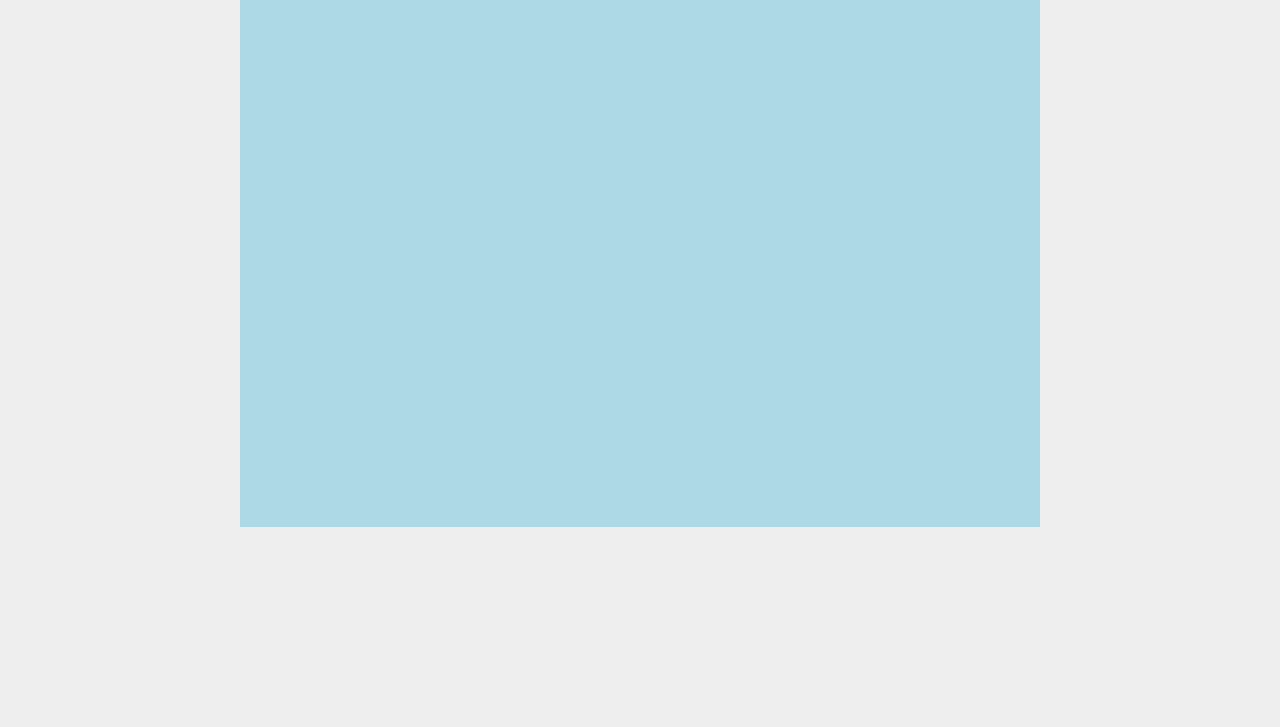
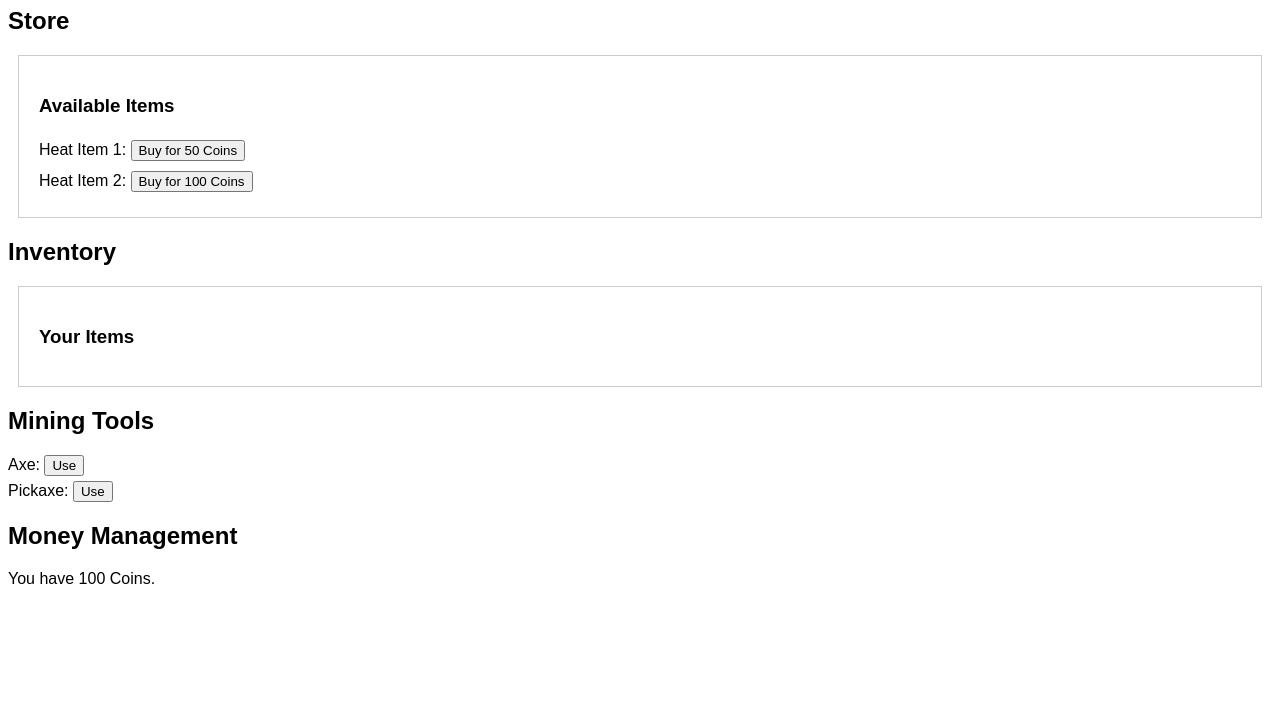
Before and after one commit to Grbldrbl/Climb-mount-everest, a plain HTML site: page index.html in a window 1280 px wide. Shown: the part 73-800 px from the top of the page. Drawn offline with Linux system fonts and the light colour scheme.

Commit message:
Update game title and enhance store functionality

```diff
--- a/index.html
+++ b/index.html
@@ -3,65 +3,63 @@
 <head>
     <meta charset="UTF-8">
     <meta name="viewport" content="width=device-width, initial-scale=1.0">
-    <title>Mount Everest Climbing Game</title>
+    <title>Climb Mount Everest</title>
     <style>
-        /* Basic styles here */
-        body {
-            margin: 0;
-            overflow: hidden;
-            background-color: #eee;
-        }
-        #gameCanvas {
-            display: block;
-            margin: auto;
-            background: lightblue;
-        }
-        /* Add more styles as needed */
+        body { font-family: Arial, sans-serif; }
+        #store { display: flex; flex-direction: column; padding: 20px; border: 1px solid #ccc; margin: 10px; }
+        #inventory { padding: 20px; border: 1px solid #ccc; margin: 10px; }
+        .item { margin: 5px 0; }
     </style>
 </head>
 <body>
-    <canvas id="gameCanvas" width="800" height="600"></canvas>
+    <h1>Welcome to Climb Mount Everest!</h1>
+    <h2>Store</h2>
+    <div id="store">
+        <h3>Available Items</h3>
+        <div class="item">Heat Item 1: <button onclick="buyItem('Heat Item 1', 50)">Buy for 50 Coins</button></div>
+        <div class="item">Heat Item 2: <button onclick="buyItem('Heat Item 2', 100)">Buy for 100 Coins</button></div>
+    </div>
+    <h2>Inventory</h2>
+    <div id="inventory">
+        <h3>Your Items</h3>
+        <div id="itemList"></div>
+    </div>
+    <h2>Mining Tools</h2>
+    <div class="item">Axe: <button onclick="useTool('axe')">Use</button></div>
+    <div class="item">Pickaxe: <button onclick="useTool('pickaxe')">Use</button></div>
+    <h2>Money Management</h2>
+    <p>You have <span id="money">100</span> Coins.</p>
+
     <script>
-        // Game Variables
-        let player, heatSystem, miningSystem, store, music;
+        let money = 100;
+        let inventory = [];
 
-        // Initialize the Game
-        function init() {
-            // Initialization code
-            player = { x: 100, y: 100, controls: 'desktop' };
-            heatSystem = { temperature: 20 };
-            miningSystem = { resources: [] };
-            store = {};
-            music = new Audio('path/to/music.mp3');
-            setupControls();
-            // Start game loop
-            gameLoop();
+        function buyItem(item, cost) {
+            if (money >= cost) {
+                money -= cost;
+                inventory.push(item);
+                document.getElementById('money').innerText = money;
+                updateInventory();
+                alert('Purchased ' + item);
+            } else {
+                alert('Not enough money!');
+            }
         }
 
-        // Control setup
-        function setupControls() {
-            // Desktop and mobile controls setup
-            document.addEventListener('keydown', handleKeyPress);
-            // Add mobile joystick setup here
+        function updateInventory() {
+            const list = document.getElementById('itemList');
+            list.innerHTML = '';
+            inventory.forEach((item) => {
+                const listItem = document.createElement('div');
+                listItem.innerText = item;
+                list.appendChild(listItem);
+            });
         }
 
-        // Game Loop
-        function gameLoop() {
-            // Main game logic and rendering
-            requestAnimationFrame(gameLoop);
-            // Update game state and render
+        function useTool(tool) {
+            alert('Used ' + tool);
+            // Add mining logic here
         }
-
-        // Handle keyboard input
-        function handleKeyPress(event) {
-            if (event.code === 'ArrowUp') {
-                player.y -= 10;
-            }
-            // Add more controls
-        }
-
-        // Entry point
-        window.onload = init;
     </script>
 </body>
 </html>
```
